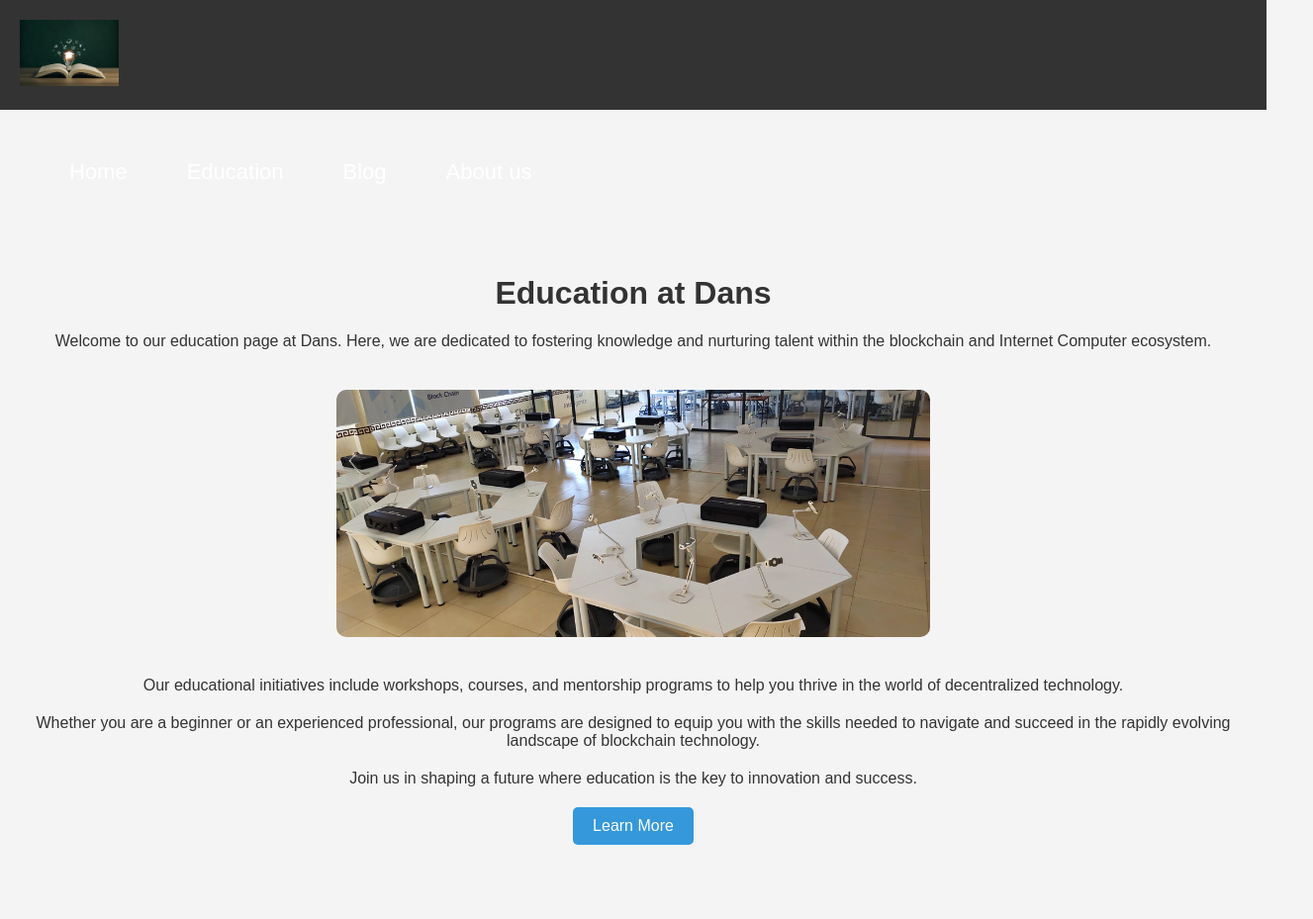
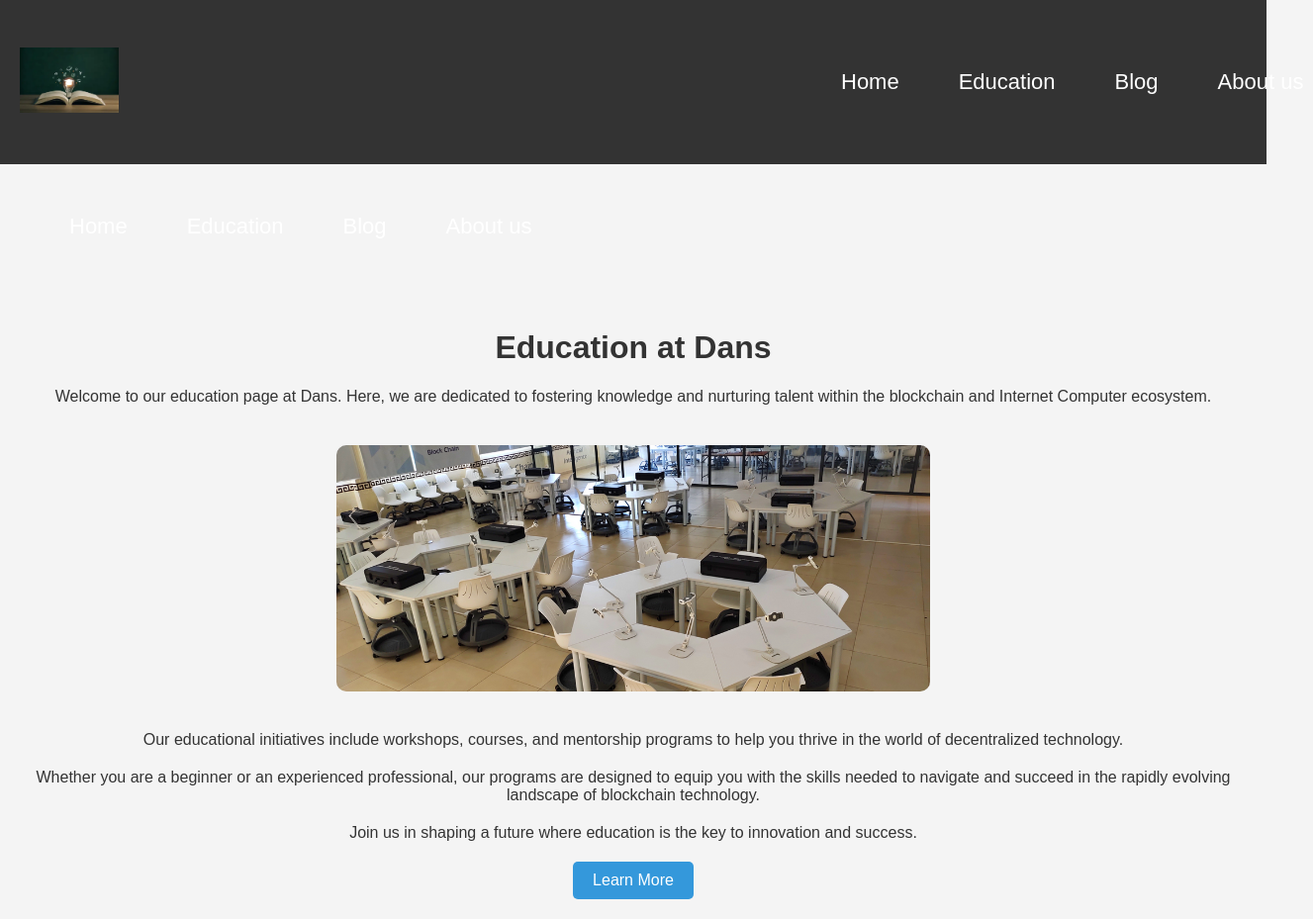
Before and after one commit to DanjeGit/DanjeGit-web2-project, a plain HTML site: page edu.html in a window 1280 px wide. Shown: the whole page at 99% size, 1327 px wide, since content can reach past the window. Before the commit the page ends 874 px from the top, so only its background shows below. Drawn offline with Linux system fonts and the light colour scheme.

Commit message:
Update edu.html

```diff
--- a/edu.html
+++ b/edu.html
@@ -41,14 +41,20 @@
     <title>Education - Dans</title>
 </head>
 <body>
-    <div class="header">
+   <div class="header">
         <div class="logo">
-            <img src="logo1.jpeg" alt="">
-            </div>
-
-            <button onclick="toggleMenu()">Toggle Menu</button>
+        <img src="logo1.jpeg" alt="">
+        </div>
+        <div class="nav-items">
+            <a href="index.html">Home</a>
+            <a href="edu.html">Education</a>
+            <a href="">Blog</a>
+            <a href="2 About.html">About us</a>
+        </div>
+        <button onclick="toggleMenu()"><img src="menu.png" height="50px" width="50px"></button>
 
     </div>
+
 
     <div class="nav-items">
         <a href="#">Home</a>
```
